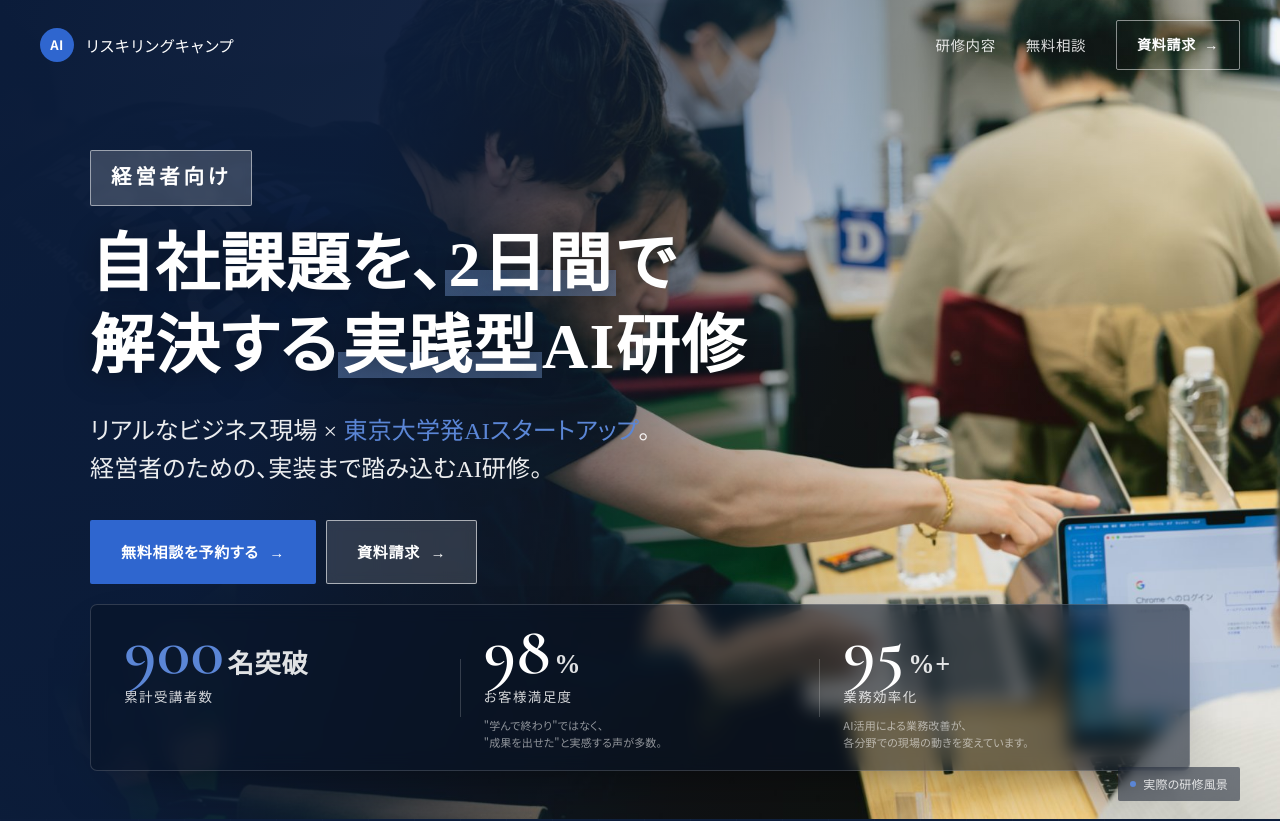
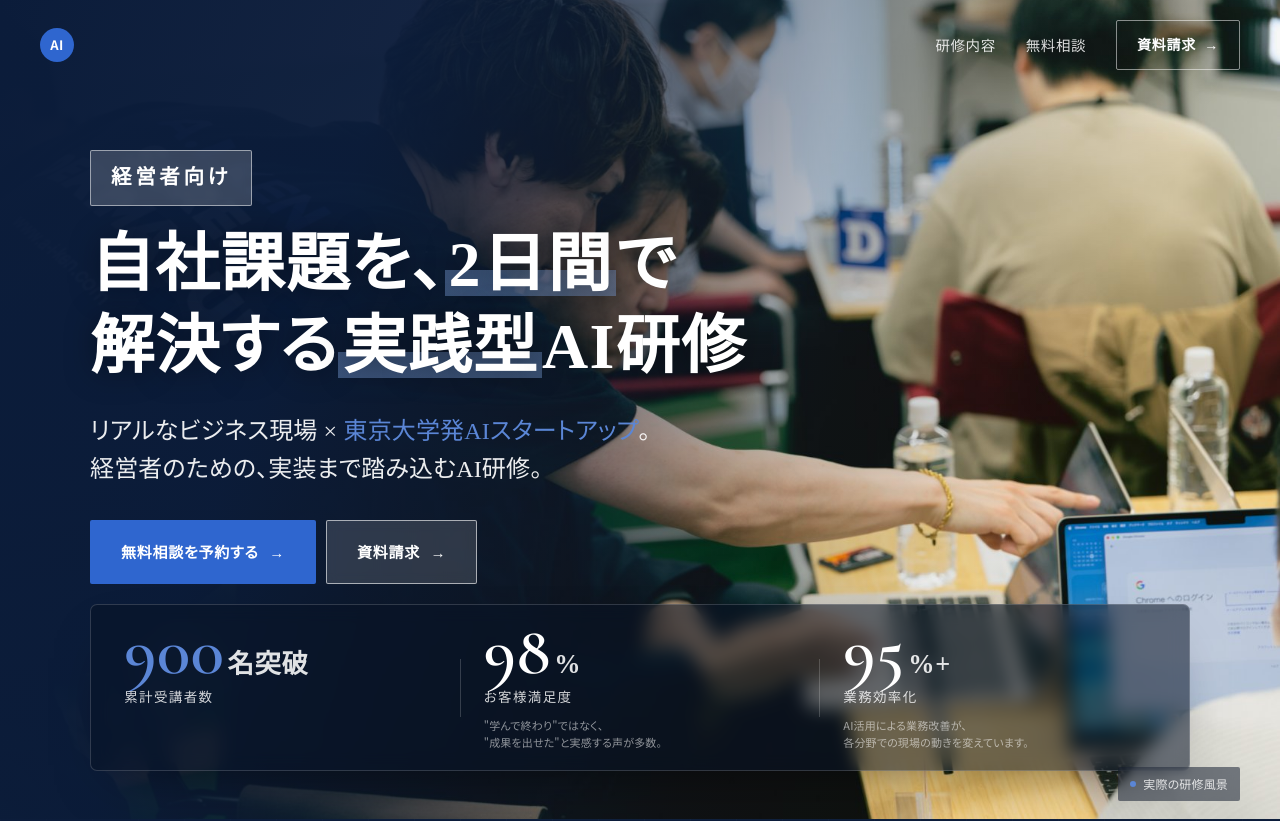
Before and after one commit to spotsuku/neo-aiseminar, a React (Vite) app: page / in a window 1280 px wide. Shown: the top 821 px of the page. Built offline with nearby package versions, Linux system fonts and the light colour scheme; no server answers; a web font is replaced by a local one.

Commit message:
Remove brand name text from nav, keep AI badge only

```diff
--- a/src/sections/Hero.jsx
+++ b/src/sections/Hero.jsx
@@ -48,7 +48,6 @@ export function Hero() {
       <header className="ac-nav" ref={navRef}>
         <a className="ac-brand" href="#top">
           <span className="ac-brand-badge">AI</span>
-          <span className="ac-brand-name">リスキリングキャンプ</span>
         </a>
         <nav className="ac-nav-right">
           <a className="ac-nav-link" href="#course">研修内容</a>
```
